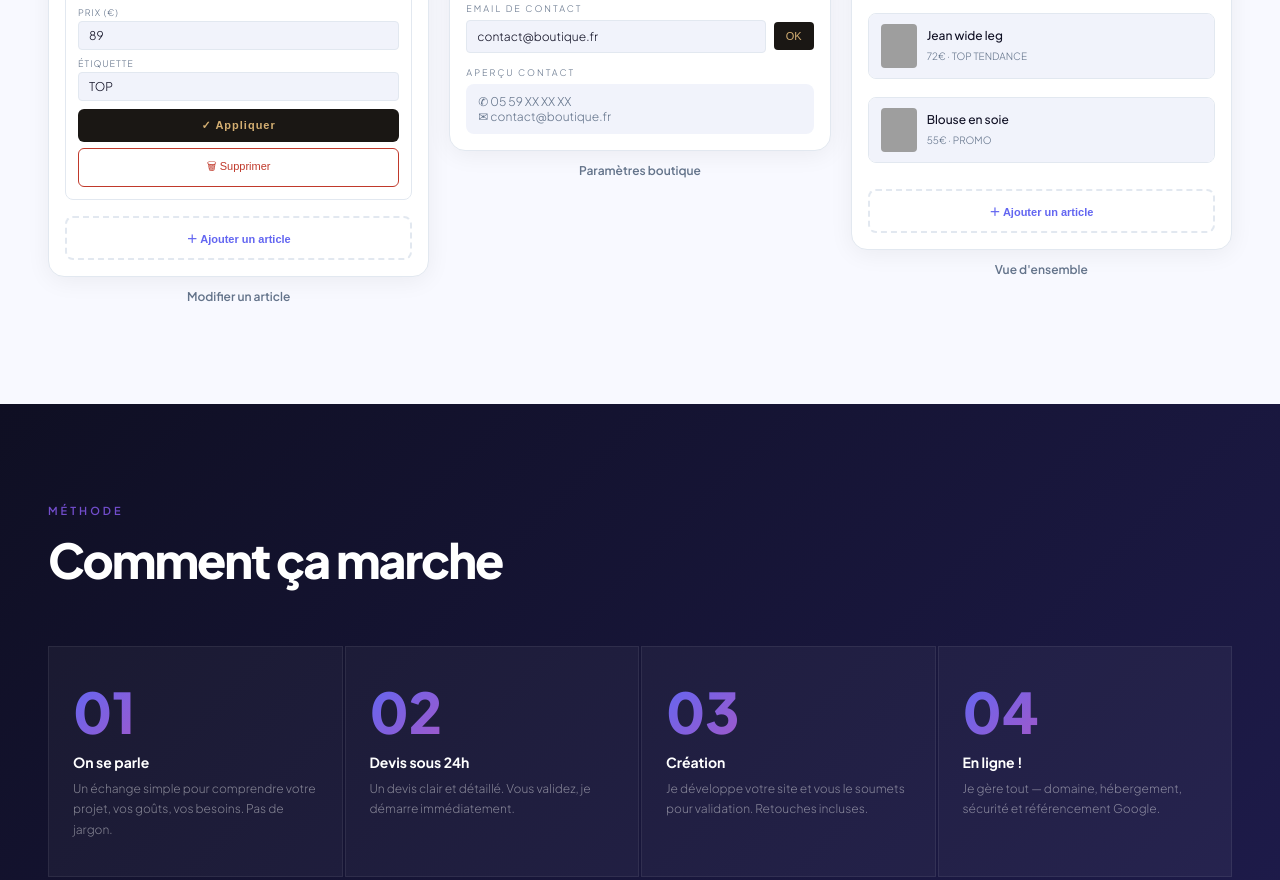
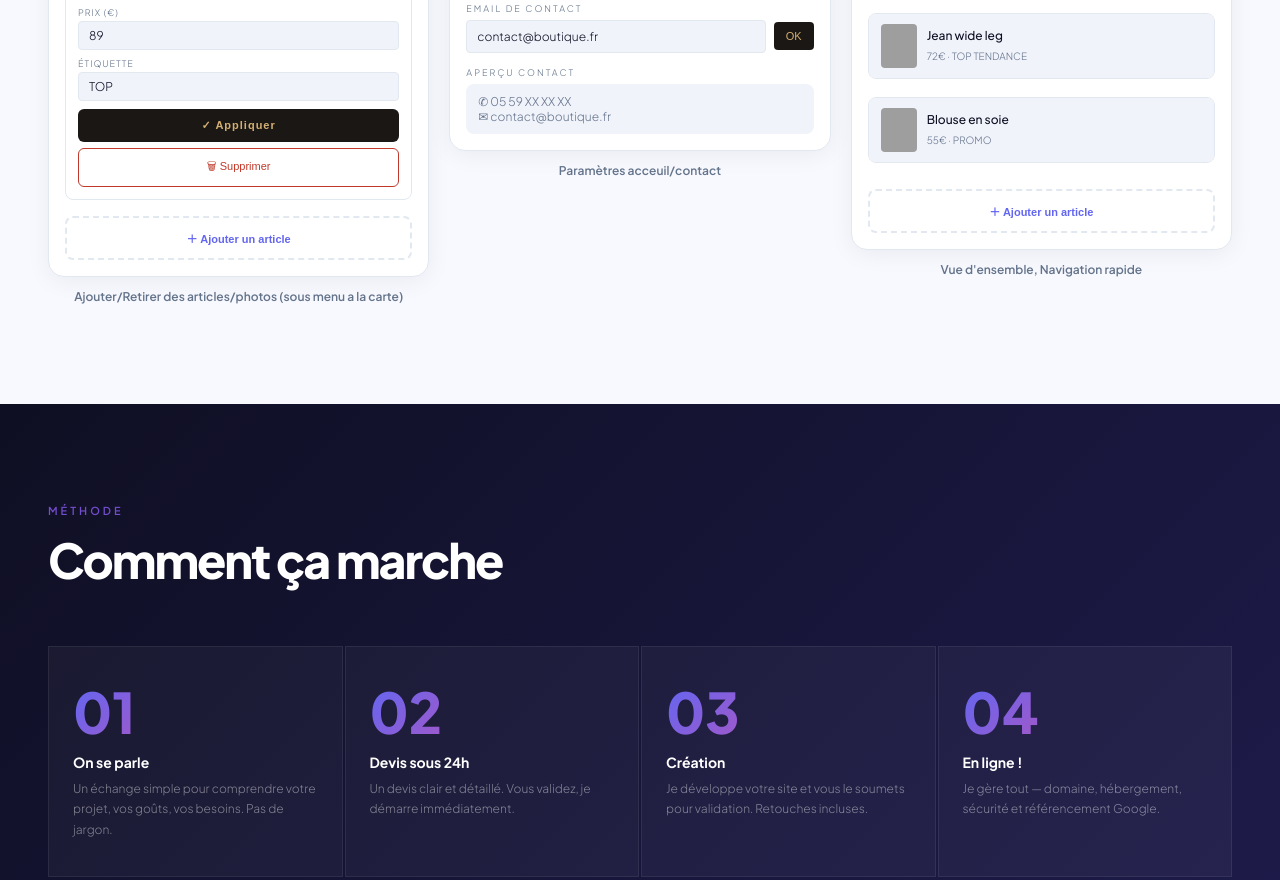
Before and after one commit to ULSA-Droit/myrkr-portfolio, a plain HTML site: page index.html in a window 1280 px wide. Shown: the part 2923-3803 px from the top of the page. Drawn offline with Linux system fonts and the light colour scheme; grey boxes are pictures that could not be loaded.

Commit message:
Update index.html

```diff
--- a/index.html
+++ b/index.html
@@ -391,7 +391,7 @@ footer { padding: 32px 48px; border-top: 1px solid var(--border); display: flex;
           <button class="admin-add-btn">＋ Ajouter un article</button>
         </div>
       </div>
-      <div class="admin-screen-label">Modifier un article</div>
+      <div class="admin-screen-label">Ajouter/Retirer des articles/photos (sous menu a la carte)</div>
     </div>
 
     <!-- Screen 2: Paramètres boutique -->
@@ -428,7 +428,7 @@ footer { padding: 32px 48px; border-top: 1px solid var(--border); display: flex;
           </div>
         </div>
       </div>
-      <div class="admin-screen-label">Paramètres boutique</div>
+      <div class="admin-screen-label">Paramètres acceuil/contact</div>
     </div>
 
     <!-- Screen 3: Vue liste articles -->
@@ -453,7 +453,7 @@ footer { padding: 32px 48px; border-top: 1px solid var(--border); display: flex;
           <button class="admin-add-btn">＋ Ajouter un article</button>
         </div>
       </div>
-      <div class="admin-screen-label">Vue d'ensemble</div>
+      <div class="admin-screen-label">Vue d'ensemble, Navigation rapide</div>
     </div>
 
   </div>
@@ -548,7 +548,7 @@ footer { padding: 32px 48px; border-top: 1px solid var(--border); display: flex;
         <span style="font-size:12px;color:var(--muted)">Intervention à Pau, Bayonne, Tarbes, Lourdes et tout le 64</span>
       </div>
       <div class="contact-items">
-        <div class="contact-item">✉ contact@myrkr.fr</div>
+        <div class="contact-item">✉ Via formulaire</div>
         <div class="contact-item">⚡ Réponse sous 24h en semaine</div>
         <div class="contact-item">🌍 Toute la France · 100% remote</div>
       </div>
```
